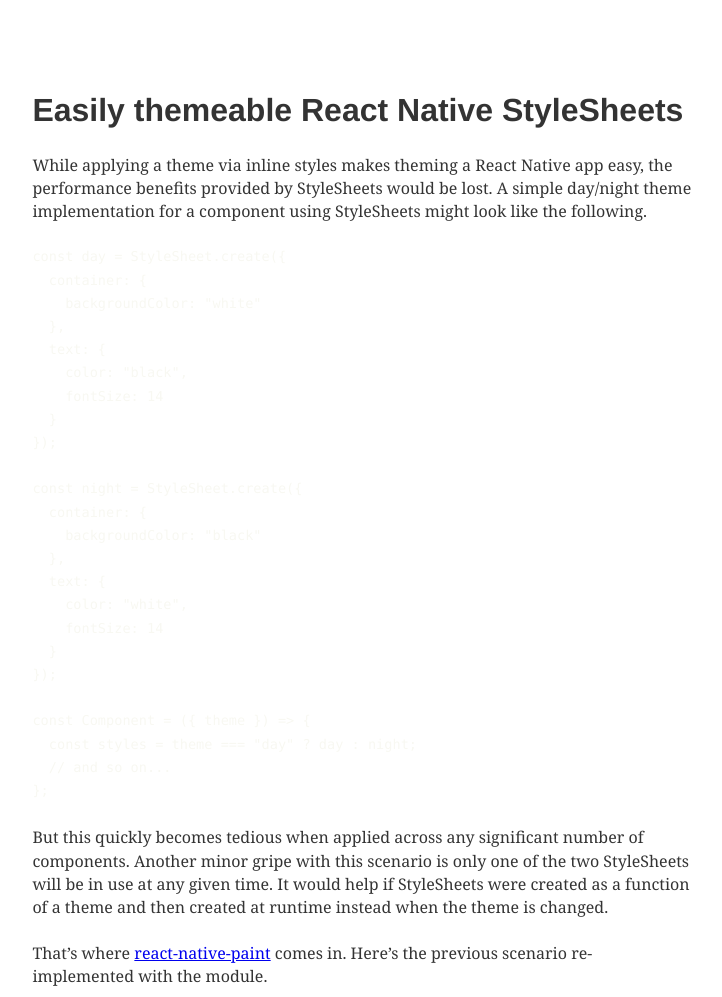
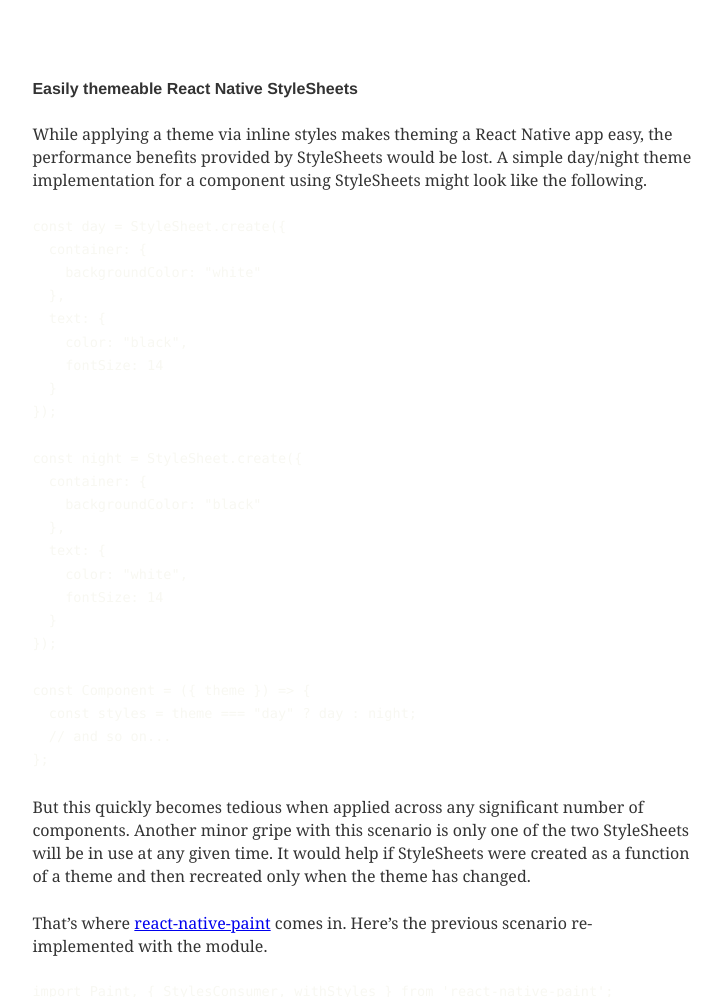
Before and after one commit to brankeye/blog, a Gatsby site: page /react-native-paint in a window 1280 px wide. Shown: the top 997 px of the page, without its empty margins (277-999 px from the left). Built offline with nearby package versions, Linux system fonts and the light colour scheme; Gatsby itself is replaced by a stand-in of ours; some packages are replaced by stand-ins of ours; code samples lack their colours; what typography-theme-github would draw is missing.

Commit message:
Change repo name.

````diff
--- a/gatsby-config.js
+++ b/gatsby-config.js
@@ -1,4 +1,5 @@
 module.exports = {
+  pathPrefix: "/thenightlybugle",
   siteMetadata: {
     title: "The Nightly Bugle",
     author: "Brandon Keyes",
--- a/package.json
+++ b/package.json
@@ -6,7 +6,7 @@
     "develop": "gatsby develop",
     "build": "gatsby build",
     "serve": "gatsby serve",
-    "deploy": "gatsby build && gh-pages -d public -b master",
+    "deploy": "gatsby build --prefix-paths && gh-pages -d public",
     "type-check": "tsc --noEmit",
     "lint": "tslint --project ."
   },
--- a/src/components/Header.tsx
+++ b/src/components/Header.tsx
@@ -4,7 +4,8 @@ import { rhythm } from "../utils/typography";
 import { mq } from "../utils/theme";
 
 const Header = styled("h1")({
-  letterSpacing: 5,
+  fontSize: 20,
+  letterSpacing: 3,
   textTransform: "uppercase",
   borderBottom: "none"
 });
--- a/src/components/Post.tsx
+++ b/src/components/Post.tsx
@@ -1,6 +1,7 @@
 import * as React from "react";
 import styled from "react-emotion";
 import { Link } from "gatsby";
+import Column from './Column';
 
 interface Props {
   post: {
@@ -12,10 +13,10 @@ interface Props {
 
 const Post = ({ post }: Props) =>
   !post ? null : (
-    <div>
+    <Column>
       <Link to={post.slug}>{post.title}</Link>
       <PostDate>{post.date}</PostDate>
-    </div>
+    </Column>
   );
 
 const PostDate = styled("p")({
--- a/src/components/Title.tsx
+++ b/src/components/Title.tsx
@@ -8,6 +8,8 @@ interface Props {
 }
 
 const Title = styled("h1")({
+  fontSize: 16,
+  marginTop: 0,
   borderBottom: border
 });
 
--- a/src/pages/index.tsx
+++ b/src/pages/index.tsx
@@ -26,7 +26,7 @@ export default (props: Props) => {
   const posts = getPosts(props);
   return (
     <Layout direction="column">
-      <Header>{title}!</Header>
+      <Header>{title}</Header>
       <Description author={author} twitter={twitter} />
       <PostList posts={posts} />
     </Layout>
--- a/src/pages/react-native-paint/index.md
+++ b/src/pages/react-native-paint/index.md
@@ -32,7 +32,7 @@ const Component = ({ theme }) => {
 };
 ```
 
-But this quickly becomes tedious when applied across any significant number of components. Another minor gripe with this scenario is only one of the two StyleSheets will be in use at any given time. It would help if StyleSheets were created as a function of a theme and then created at runtime instead when the theme is changed.
+But this quickly becomes tedious when applied across any significant number of components. Another minor gripe with this scenario is only one of the two StyleSheets will be in use at any given time. It would help if StyleSheets were created as a function of a theme and then recreated only when the theme has changed.
 
 That’s where [react-native-paint](https://github.com/brankeye/react-native-paint) comes in. Here’s the previous scenario re-implemented with the module.
 
--- a/src/templates/post.tsx
+++ b/src/templates/post.tsx
@@ -1,4 +1,5 @@
 import * as React from "react";
+import styled from "react-emotion";
 import { Link, graphql } from "gatsby";
 import Helmet from "react-helmet";
 import {
@@ -48,16 +49,9 @@ export default (props: Props) => {
   return (
     <Layout direction="column" justifyContent="center">
       <Helmet title={title} />
-      <Link
-        to="/"
-        style={{
-          textDecoration: "none",
-          boxShadow: "none",
-          color: "#fff"
-        }}
-      >
-        <Header noUnderline>{title}!</Header>
-      </Link>
+      <HeaderLink to="/">
+        <Header noUnderline>{title}</Header>
+      </HeaderLink>
       <Title>{postTitle}</Title>
       <div dangerouslySetInnerHTML={{ __html: post.html }} />
       <Divider />
@@ -65,6 +59,12 @@ export default (props: Props) => {
     </Layout>
   );
 };
+
+const HeaderLink = styled(Link)({
+  textDecoration: "none",
+  boxShadow: "none",
+  color: "#fff"
+});
 
 export const pageQuery = graphql`
   query BlogPostBySlug($slug: String!) {
````
